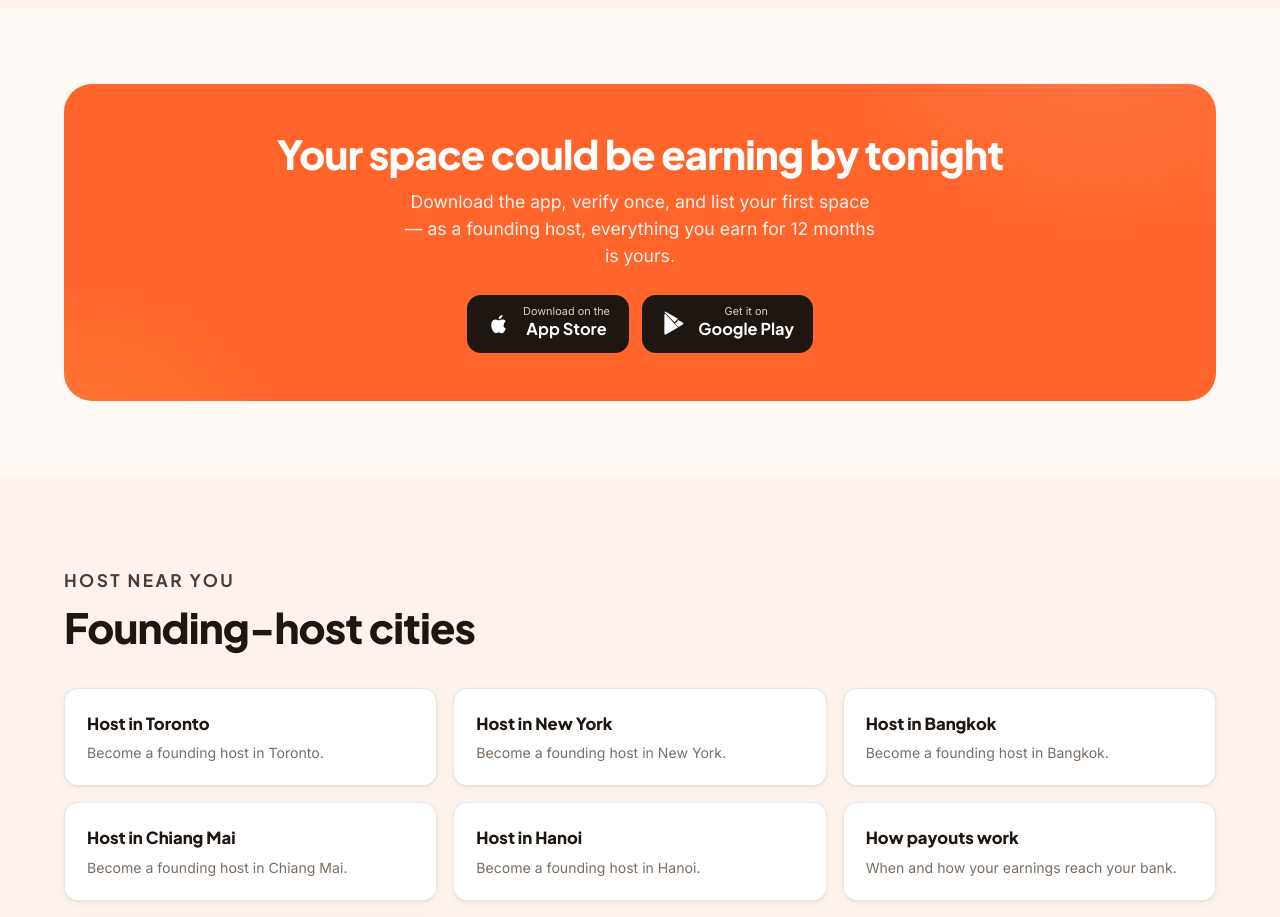
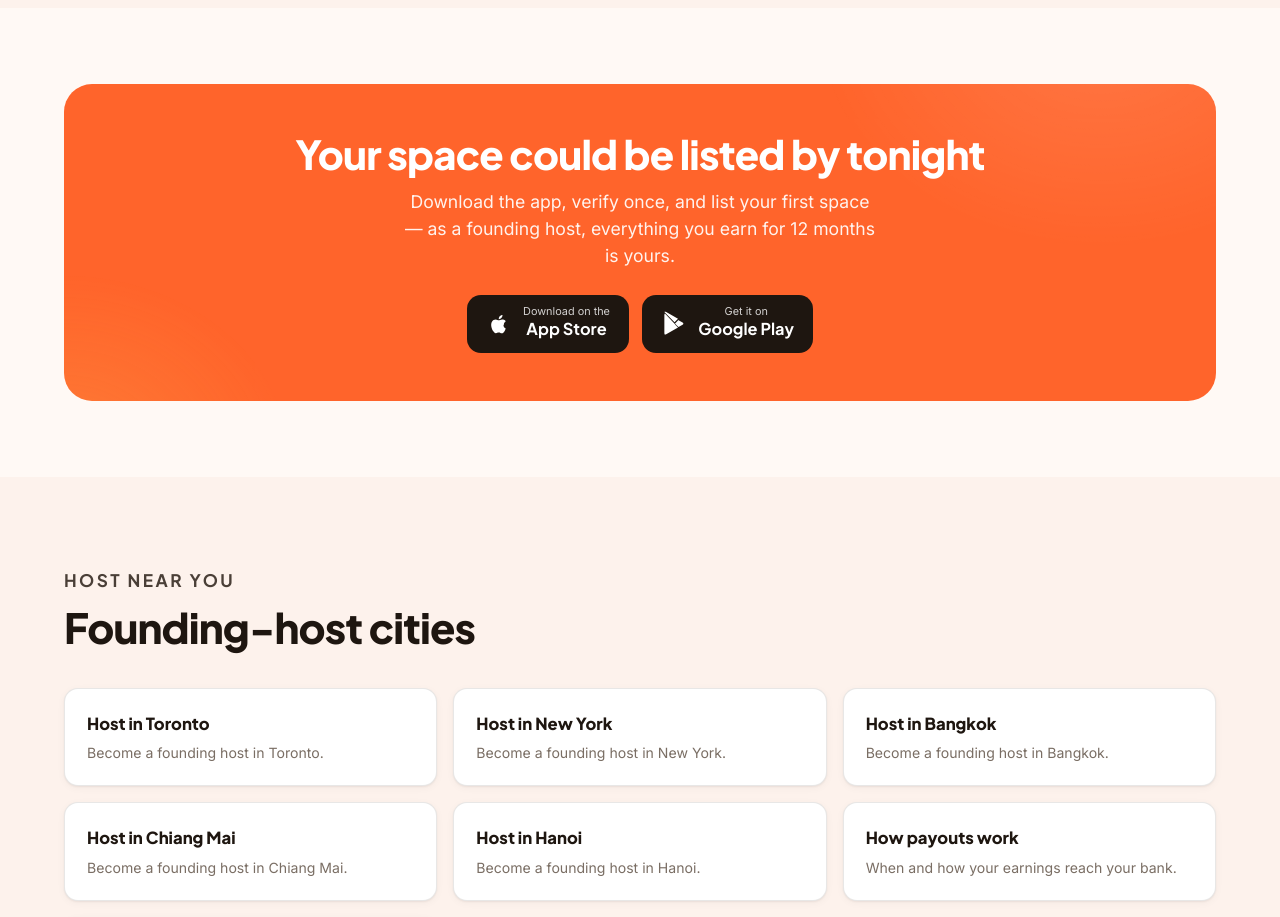
Before and after one commit to corneroom/corneroom.github.io, a Next.js app: page /host in a window 1280 px wide. Shown: the part 4200-5117 px from the top of the page. Built offline with nearby package versions, Linux system fonts and the light colour scheme.

Commit message:
Final review fixes: nav points to /host, honest closing CTA, plan doc cleanup

```diff
--- a/src/app/_landing/parts.tsx
+++ b/src/app/_landing/parts.tsx
@@ -102,7 +102,7 @@ export function LandingNav() {
           <a href="/free-places-to-stay">Free stays</a>
           <a href="/couchsurfing-alternative">Couchsurfing alternative</a>
           <a href="/airbnb-alternative">Airbnb alternative</a>
-          <a href="/#host">Become a host</a>
+          <a href="/host">Become a host</a>
         </nav>
         <div className="nav-cta">
           <a href="/app" className="btn btn-ghost">
--- a/src/app/host/page.tsx
+++ b/src/app/host/page.tsx
@@ -320,7 +320,7 @@ export default function HostPage() {
             <div className="appcta">
               <div className="appcta-in">
                 <div>
-                  <h2>Your space could be earning by tonight</h2>
+                  <h2>Your space could be listed by tonight</h2>
                   <p>
                     Download the app, verify once, and list your first space — as a founding
                     host, everything you earn for 12 months is yours.
```
Also changed, not shown: 1 other file (tests, documents, lock files or other folders).
